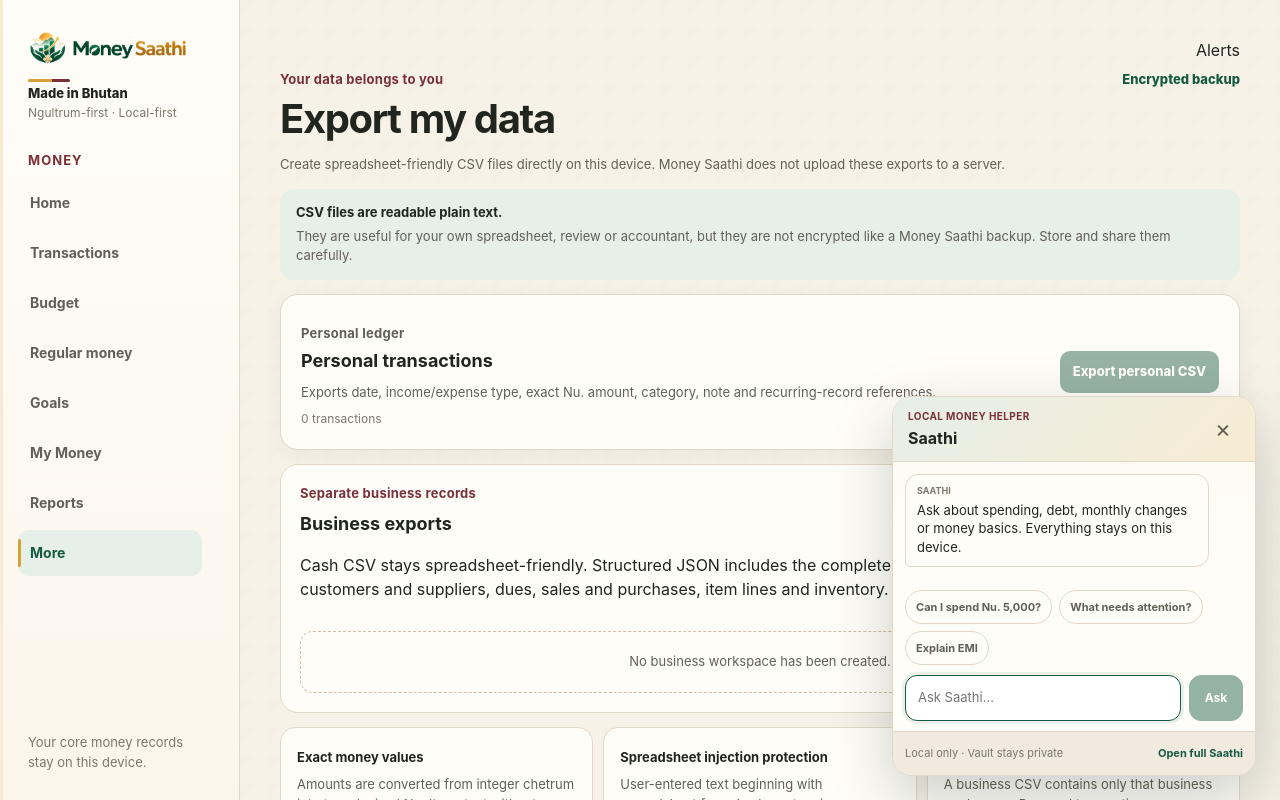
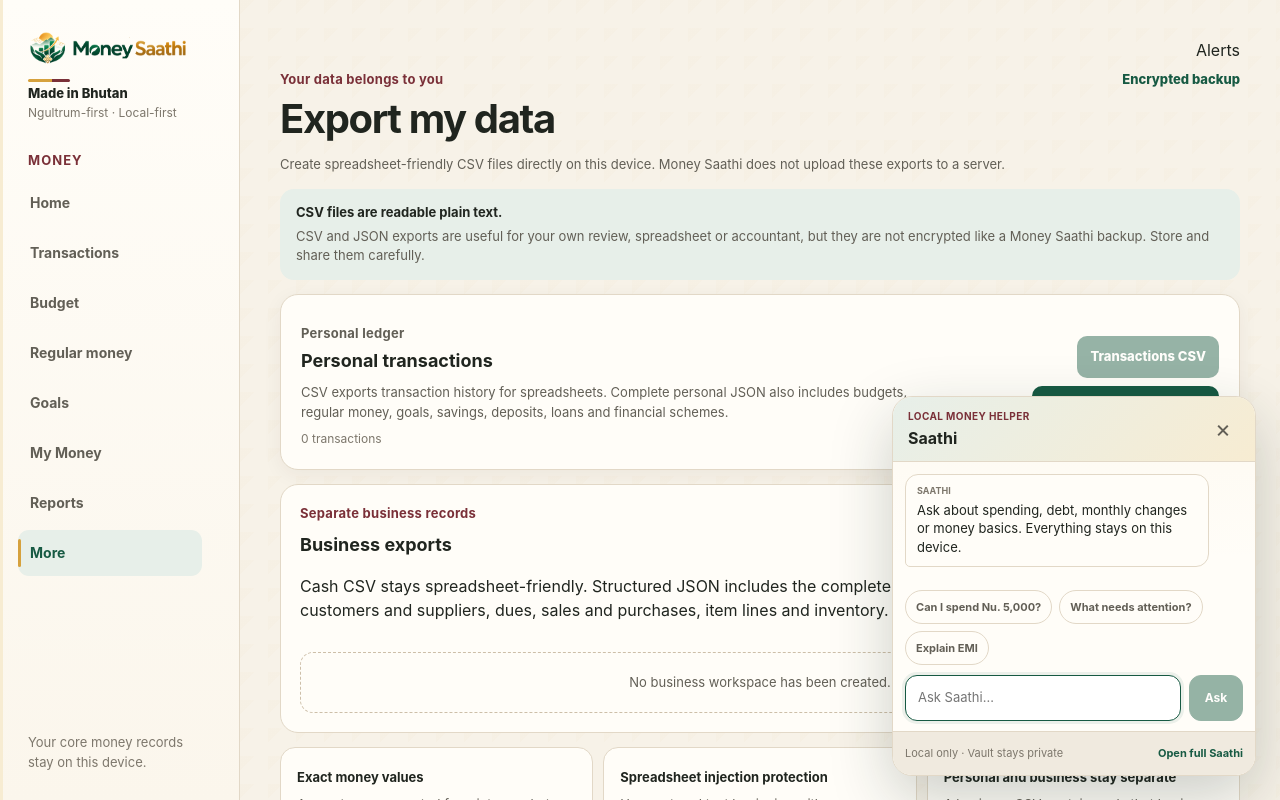
Before and after one commit to sambak07/money-saathi, a React (Vite) app: page /app/data-export in a window 1280 px wide. Both pictures are taken after a click on the button "Ask Saathi". Shown: the top 800 px of the page. Built offline with nearby package versions, Linux system fonts and the light colour scheme.

Commit message:
feat: complete personal data export

```diff
--- /dev/null
+++ b/src/export/personalPortableExport.ts
@@ -0,0 +1,73 @@
+import type {
+  MoneySaathiDatabaseSnapshot,
+} from '../storage/db'
+
+export const PERSONAL_PORTABLE_EXPORT_FORMAT =
+  'MoneySaathiPersonalExport'
+
+export const PERSONAL_PORTABLE_EXPORT_VERSION =
+  1
+
+export function buildPersonalPortableJson(
+  snapshot: MoneySaathiDatabaseSnapshot,
+  exportedOn: string,
+): string {
+  if (
+    !/^\d{4}-\d{2}-\d{2}$/.test(
+      exportedOn,
+    )
+  ) {
+    throw new Error(
+      'Personal export date must use YYYY-MM-DD.',
+    )
+  }
+
+  return JSON.stringify(
+    {
+      format:
+        PERSONAL_PORTABLE_EXPORT_FORMAT,
+      version:
+        PERSONAL_PORTABLE_EXPORT_VERSION,
+      exportedOn,
+      amountUnit:
+        'chetrum',
+      personal: {
+        transactions:
+          snapshot.transactions,
+        budgets:
+          snapshot.budgets,
+        regularMoney:
+          snapshot.regularMoney,
+        goals:
+          snapshot.goals,
+        goalContributions:
+          snapshot.goalContributions,
+        savingsAccounts:
+          snapshot.savingsAccounts,
+        fixedDeposits:
+          snapshot.fixedDeposits,
+        recurringDeposits:
+          snapshot.recurringDeposits,
+        loans:
+          snapshot.loans,
+        financialSchemes:
+          snapshot.financialSchemes,
+      },
+    },
+    null,
+    2,
+  )
+}
+
+export function safePersonalJsonFileName(
+  dateText: string,
+): string {
+  const safeDate =
+    /^\d{4}-\d{2}-\d{2}$/.test(
+      dateText,
+    )
+      ? dateText
+      : 'export'
+
+  return `money-saathi-personal-${safeDate}.json`
+}
--- a/src/pages/DataExportPage.tsx
+++ b/src/pages/DataExportPage.tsx
@@ -17,6 +17,11 @@
   safeBusinessJsonFileName,
 } from '../export/businessPortableExport'
 import {
+  buildPersonalPortableJson,
+  safePersonalJsonFileName,
+} from '../export/personalPortableExport'
+import {
+  exportDatabaseSnapshot,
   getBusinessInventoryItems,
   getBusinessOpenItems,
   getBusinessParties,
@@ -25,6 +30,7 @@
   getBusinessTradeLines,
   getBusinessTransactions,
   getTransactions,
+  type MoneySaathiDatabaseSnapshot,
 } from '../storage/db'
 import type {
   BusinessInventoryItem,
@@ -56,6 +62,7 @@
 
 interface ExportData {
   personalTransactions: MoneyTransaction[]
+  personalSnapshot: MoneySaathiDatabaseSnapshot
   businesses: BusinessExportData[]
 }
 
@@ -135,9 +142,11 @@
         const [
           personalTransactions,
           businessProfiles,
+          personalSnapshot,
         ] = await Promise.all([
           getTransactions(),
           getBusinessProfiles(),
+          exportDatabaseSnapshot(),
         ])
 
         const businesses =
@@ -190,6 +199,7 @@
 
         setData({
           personalTransactions,
+          personalSnapshot,
           businesses,
         })
       } catch {
@@ -230,6 +240,27 @@
 
     setMessage(
       'Personal transaction CSV prepared on this device.',
+    )
+  }
+
+  function exportPersonalStructured() {
+    if (!data) return
+
+    const json =
+      buildPersonalPortableJson(
+        data.personalSnapshot,
+        today,
+      )
+
+    downloadJson(
+      json,
+      safePersonalJsonFileName(
+        today,
+      ),
+    )
+
+    setMessage(
+      'Complete personal JSON prepared on this device.',
     )
   }
 
@@ -358,9 +389,9 @@
           </strong>
 
           <span>
-            They are useful for your own spreadsheet, review or
-            accountant, but they are not encrypted like a
-            Money Saathi backup. Store and share them carefully.
+            CSV and JSON exports are useful for your own review,
+            spreadsheet or accountant, but they are not encrypted
+            like a Money Saathi backup. Store and share them carefully.
           </span>
         </section>
 
@@ -375,8 +406,10 @@
             </h2>
 
             <p>
-              Exports date, income/expense type, exact Nu. amount,
-              category, note and recurring-record references.
+              CSV exports transaction history for spreadsheets.
+              Complete personal JSON also includes budgets, regular
+              money, goals, savings, deposits, loans and financial
+              schemes.
             </p>
 
             <span>
@@ -387,6 +420,7 @@
             </span>
           </div>
 
+          <div className="data-export-actions">
             <button
               type="button"
               onClick={exportPersonal}
@@ -394,8 +428,18 @@
                 data.personalTransactions.length === 0
               }
             >
-            Export personal CSV
+              Transactions CSV
             </button>
+
+            <button
+              type="button"
+              onClick={
+                exportPersonalStructured
+              }
+            >
+              Complete personal JSON
+            </button>
+          </div>
         </section>
 
         <section className="data-export-section">
--- a/src/styles/data-export.css
+++ b/src/styles/data-export.css
@@ -92,6 +92,13 @@
   margin-top: 8px;
   color: var(--color-text-muted);
   font-size: var(--font-size-meta);
+}
+
+.data-export-actions {
+  display: flex;
+  flex-wrap: wrap;
+  justify-content: flex-end;
+  gap: 8px;
 }
 
 .data-export-primary button,
@@ -234,6 +241,15 @@
     flex-direction: column;
   }
 
+  .data-export-actions {
+    width: 100%;
+    justify-content: flex-start;
+  }
+
+  .data-export-actions button {
+    min-height: 44px;
+  }
+
   .data-export-explainer {
     grid-template-columns: 1fr;
   }
```
Also changed, not shown: 2 other files (tests, documents, lock files or other folders). Lines whose indentation alone changed are shown as unchanged.
